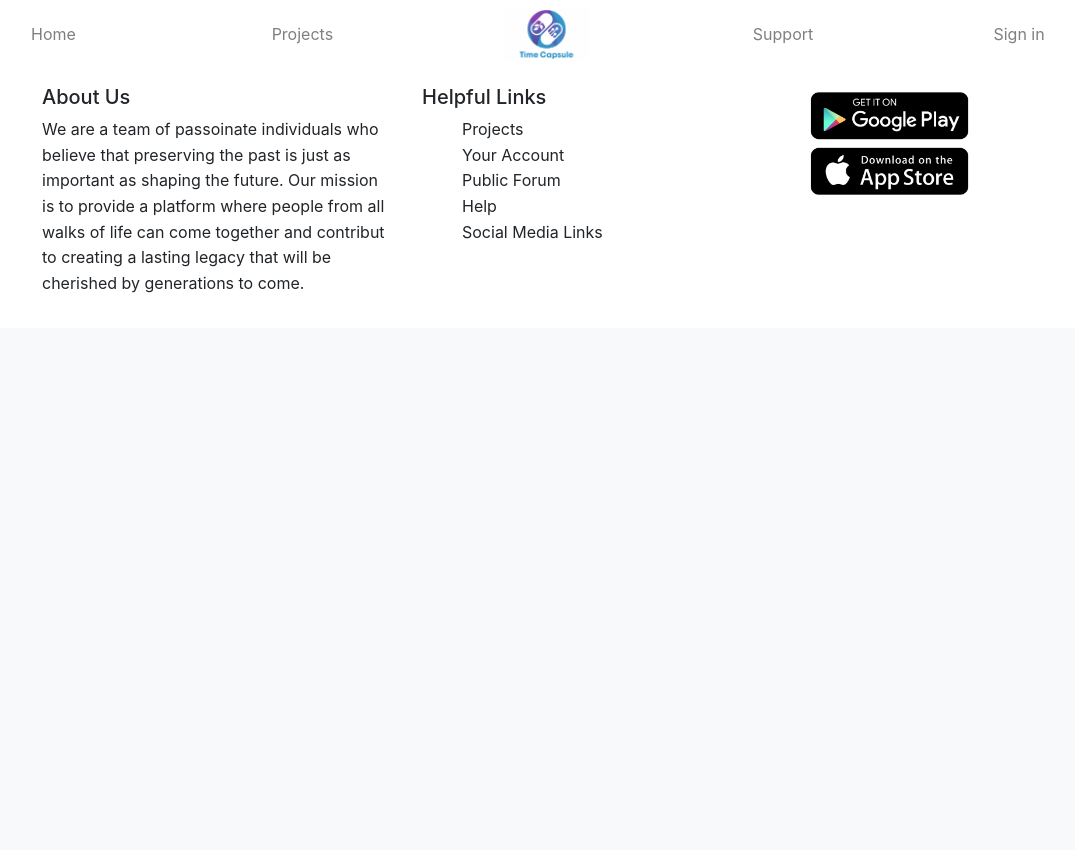
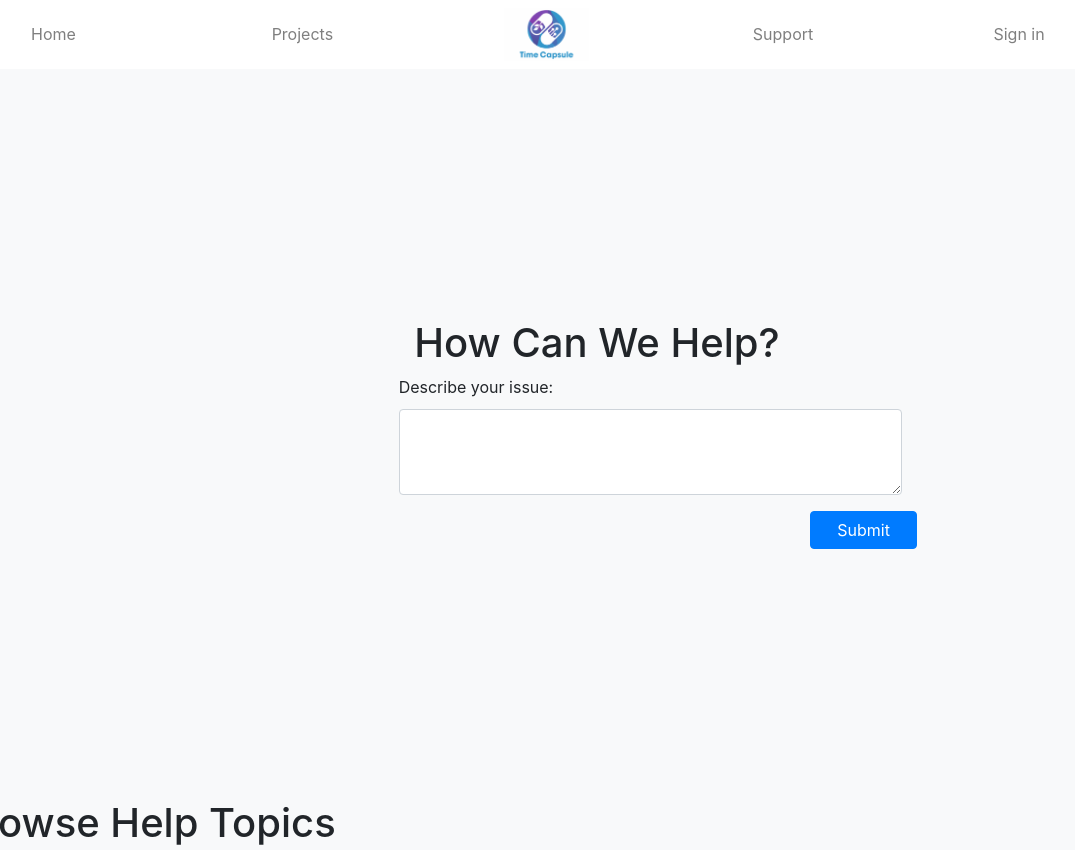
Before and after one commit to KolbyEllis/time-capsule, a website: page support.html in a window 1280 px wide. Shown: the top 850 px of the page, without its empty margins (43-1118 px from the left). Before the commit the page ends 800 px from the top, so only its background shows below. Drawn offline with nearby package versions, Linux system fonts and the light colour scheme.

Commit message:
Added support page HTML

```diff
--- a/styles.css
+++ b/styles.css
@@ -117,9 +117,28 @@ font-size: 1.5em;
 }
 
 
+/*Support Page
 
 
 
+
+
+
+
+
+
+DONT FORGET TO LINK SUPPORT PAGE TO ALL PAGES ONCE YOU FIX ERRORS*/
+
+.h1-support {
+display: flex;
+justify-content: center;
+align-items: center;
+margin-top: 250px;
+}
+
+.support-container {
+  margin-bottom: 250px;
+}
 
 
 
--- a/support.html
+++ b/support.html
@@ -37,9 +37,30 @@
         </div>
     </nav>
 </header>
+
+
 <body class="bg-light">
 
-</body>
+
+
+    <div class="support-container">
+        <h1 class="h1-support">How Can We Help?</h1>
+    <form>
+      <div class="mb-3 col-sm-5 offset-sm-4">
+        <label for="issue-description" class="form-label">Describe your issue:</label>
+        <textarea class="form-control" id="issue-description" rows="3"></textarea>
+      </div>
+      <button type="submit" class="btn btn-primary col-sm-1 offset-sm-8">Submit</button>
+    </form>
+</div>
+<h1>Browse Help Topics</h1>
+
+
+To be continued....
+  </body>
+
+
+
 <footer class="bg-white py-3">
     <div class="container">
       <div class="row">
```
Also changed, not shown: create-capsule.html (+1 -1 lines), index.html (+1 -1 lines), projects.html (+1 -1 lines), script.js (added).
